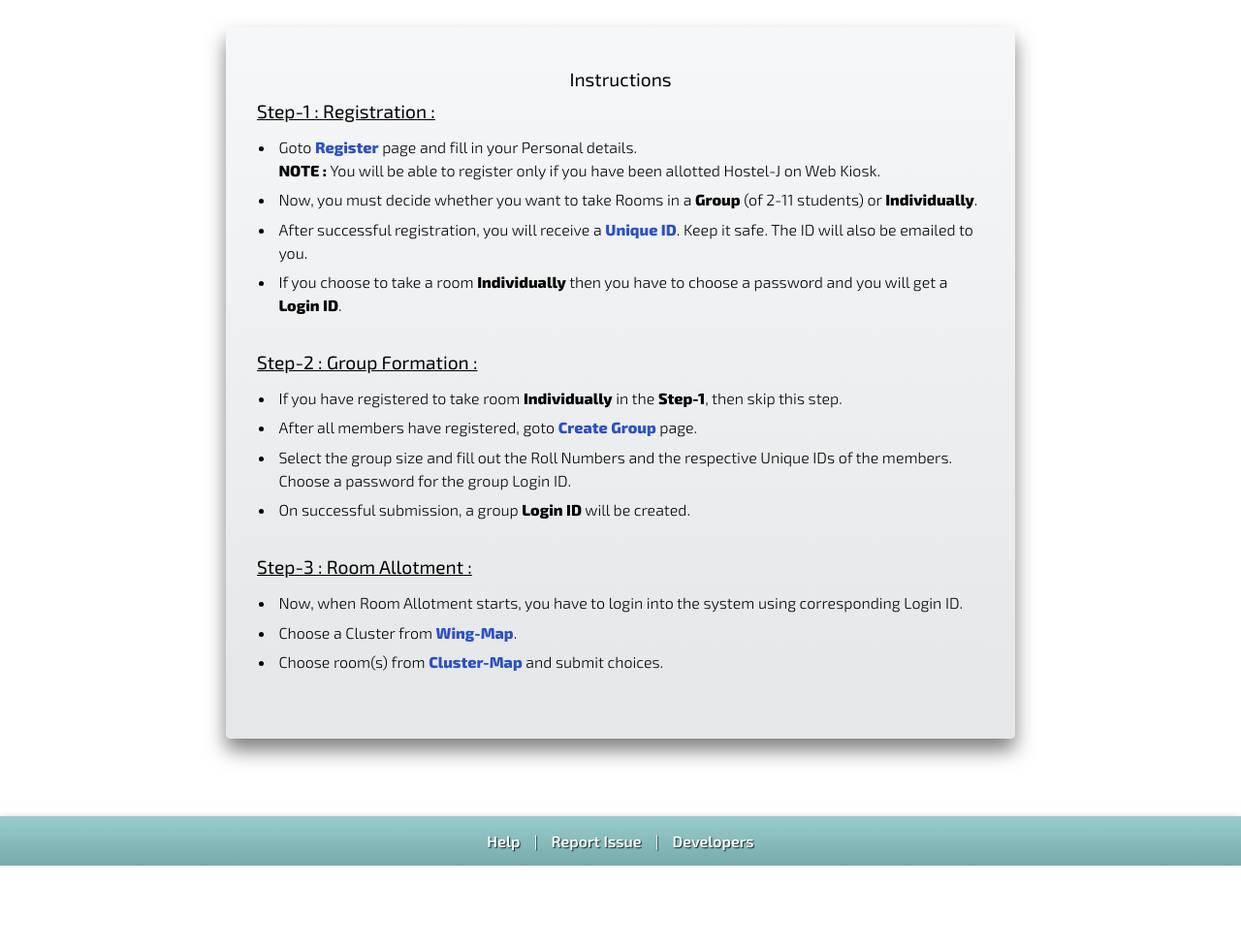
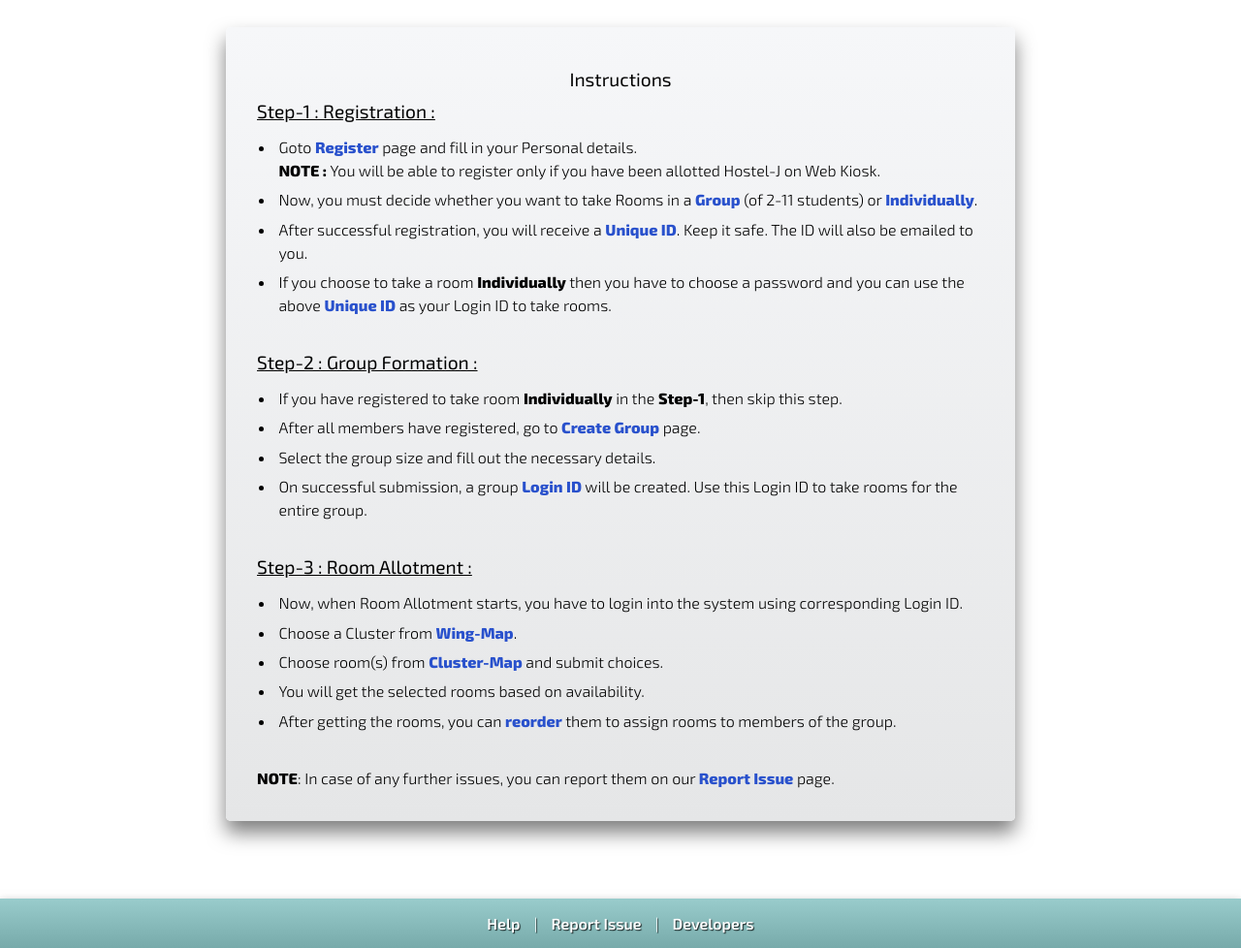
Before and after one commit to ashutoshdhundhara/tu_haa, a PHP site: page /help.php in a window 1280 px wide. Shown: the part 172-1150 px from the top of the page at 97% size. Before the commit the page ends 1065 px from the top, so only its background shows below. Run offline with PHP 8.4, Linux system fonts and the light colour scheme; data that the repository does not hold is empty; a stand-in replaces the project's code that opens the database connection; some libraries are stand-ins or nearby versions.

Commit message:
Updated help page.
Deleted an extra file.

```diff
--- a/help.php
+++ b/help.php
@@ -26,25 +26,30 @@ $html_output = '<div class="help_content gray_grad box">'
     . '<strong>NOTE : </strong>You will be able'
     . ' to register only if you have been allotted Hostel-J on Web Kiosk.'
     . '</li>'
-    . '<li>Now, you must decide whether you want to take Rooms in a <strong>Group</strong>'
-    . ' (of 2-11 students) or <strong>Individually</strong>.</li>'
+    . '<li>Now, you must decide whether you want to take Rooms in a '
+    . '<a href="#" class="blue" rel="#simple_overlay" data-file="snapshot_group.png">Group</a>'
+    . ' (of 2-11 students) or '
+    . '<a href="#" class="blue" rel="#simple_overlay" data-file="snapshot_individual.png">Individually</a>.</li>'
     . '<li>After successful registration, you will receive a '
-    . '<a href="#" class="blue" rel="#simple_overlay" data-file="snapshot_uid.png">Unique ID</a>. Keep it'
+    . '<a href="#" class="blue" rel="#simple_overlay" data-file="snapshot_unique_ID.png">Unique ID</a>. Keep it'
     . ' safe. The ID will also be emailed to you.</li>'
     . '<li>If you choose to take a room <strong>Individually</strong> '
-    . 'then you have to choose a password and you will get a <strong>Login ID</strong>.</li>'
+    . 'then you have to choose a password and you can use the above '
+    . '<a href="#" class="blue" rel="#simple_overlay" data-file="snapshot_loginID_individual.png">Unique ID</a>'
+    . ' as your Login ID to take rooms.</li>'
     . '</ul>'
     . '<h2>Step-2 : Group Formation :</h2>'
     . '<ul style="list-style-type: disc;">'
     . '<li>If you have registered to take room <strong>Individually</strong>'
     . ' in the <strong>Step-1</strong>, then skip this step.</li>'
-    . '<li>After all members have registered, goto '
+    . '<li>After all members have registered, go to '
     . '<a href="group.php" class="blue" target="_blank">Create Group</a> page.'
     . '</li>'
-    . '<li>Select the group size and fill out the Roll Numbers and the respective'
-    . ' Unique IDs of the members. Choose a password for the group Login ID.</li>'
-    . '<li>On successful submission, a group <strong>Login ID</strong> '
-    . 'will be created.</li>'
+    . '<li>Select the group size and fill out the necessary details.'
+    . ' </li>'
+    . '<li>On successful submission, a group '
+    . '<a href="#" class="blue" rel="#simple_overlay" data-file="snapshot_groupID.png">Login ID</a> '
+    . 'will be created. Use this Login ID to take rooms for the entire group.</li>'
     . '</ul>'
     . '<h2>Step-3 : Room Allotment :</h2>'
     . '<ul style="list-style-type: disc;">'
@@ -52,13 +57,21 @@ $html_output = '<div class="help_content gray_grad box">'
     . 'using corresponding Login ID.'
     . '</li>'
     . '<li>Choose a Cluster from <a href="#" class="blue" rel="#simple_overlay"'
-    . ' data-file="snapshot_uid.png">Wing-Map</a>.'
+    . ' data-file="snapshot_wingmap.png">Wing-Map</a>.'
     . '</li>'
     . '<li>Choose room(s) from <a href="#" class="blue" rel="#simple_overlay"'
-    . ' data-file="snapshot_uid.png">Cluster-Map</a> '
+    . ' data-file="snapshot_clustermap.png">Cluster-Map</a> '
     . 'and submit choices.'
     . '</li>'
-    . '</ul>';
+    . '<li>You will get the selected rooms based on availability.'
+    . '</li>'
+    . '<li>After getting the rooms, you can '
+    . '<a href="#" class="blue" rel="#simple_overlay" data-file="snapshot_reorder.png">reorder</a> '
+    . 'them to assign rooms to members of the group.'
+    . '</li>'
+    . '</ul>'
+    . '<strong>NOTE</strong>: In case of any further issues, you can report them on our'
+    . ' <a href="complaint.php" class="blue" target="_blank">Report Issue</a> page.';
 
 // Overlay container.
 $html_output .= '<div class="simple_overlay" id="simple_overlay">'
--- a/js/help.js
+++ b/js/help.js
@@ -40,7 +40,35 @@ $(document).ready(function () {
  * @type {Array}
  */
 var messages = Array();
-messages['snapshot_uid.png'] = Array(
-    'Caption',
-    'Lorem ipsum dolor sit amet, consectetur adipisicing elit.'
+messages['snapshot_unique_ID.png'] = Array(
+    'Unique ID',
+    'You will be allocated a unique ID on successful registration.'
+)
+messages['snapshot_group.png'] = Array(
+    'Group Registration',
+    'Select group option to register as part of a group.'
+)
+messages['snapshot_individual.png'] = Array(
+    'Individual Registration',
+    'Select individual option to register as an individual.'
+)
+messages['snapshot_loginID_individual.png'] = Array(
+    'LoginID',
+    'A system generated LoginID will be issued on successful registration.'
+)
+messages['snapshot_groupID.png'] = Array(
+    'GroupID',
+    'A system generated group LoginID will be issued for the entire group.'
+)
+messages['snapshot_wingmap.png'] = Array(
+    'Wing Map',
+    'Choose the wing and then select the cluster you the want room in.'
+)
+messages['snapshot_clustermap.png'] = Array(
+    'Cluster Map',
+    'Select the rooms you want from your desired cluster.'
+)
+messages['snapshot_reorder.png'] = Array(
+    'Reorder',
+    'Drag and reorder member names to assign rooms within the group.'
 );
```
Also changed, not shown: img/snapshots/snapshot_clustermap.png (added), img/snapshots/snapshot_group.png (added), img/snapshots/snapshot_groupID.png (added), img/snapshots/snapshot_individual.png (added), img/snapshots/snapshot_loginID_individual.png (added), img/snapshots/snapshot_reorder.png (renamed from img/snapshots/snapshot_uid.png), img/snapshots/snapshot_unique_ID.png (added), img/snapshots/snapshot_wingmap.png (added).
